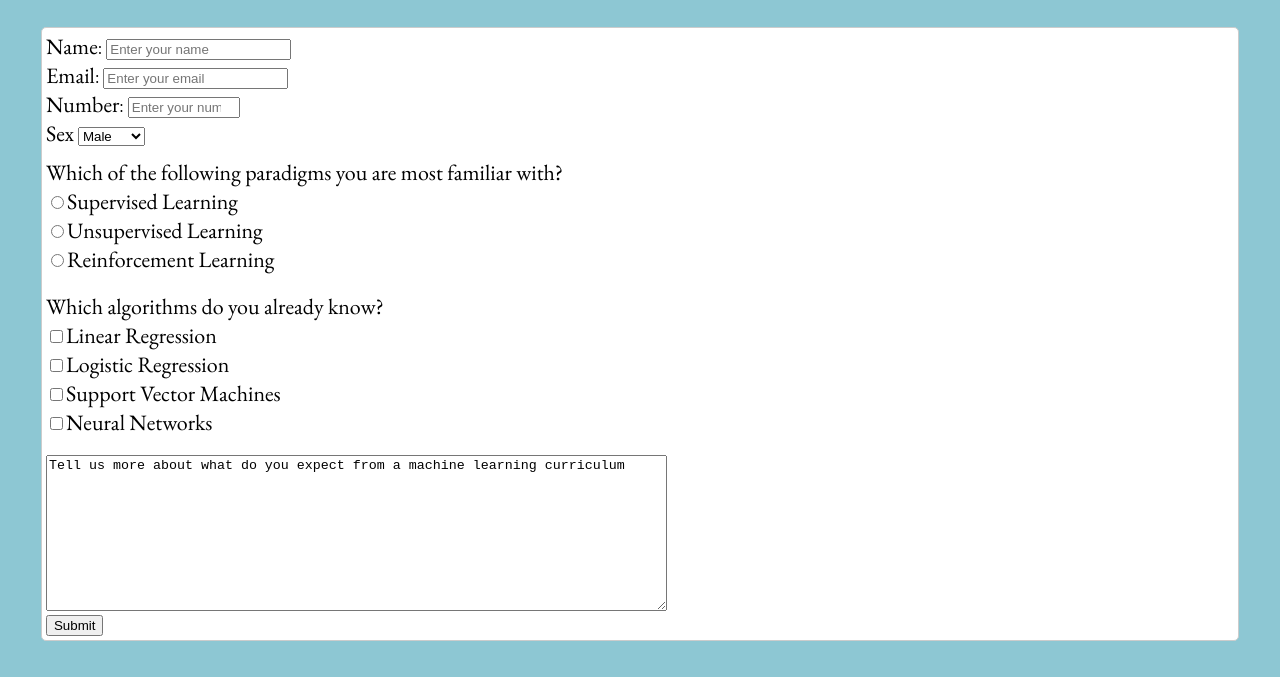
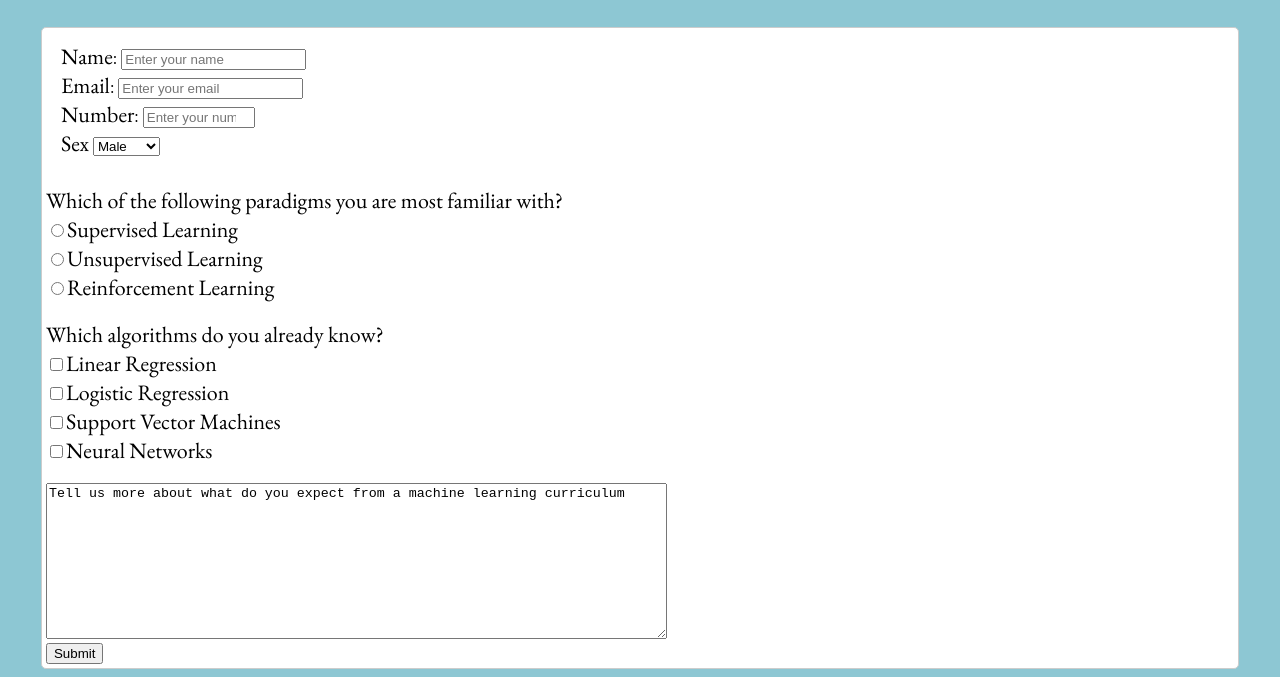
Before and after one commit to ibacaraujo/responsive-survey-form-project, a plain HTML site: page index.html in a window 1280 px wide. Shown: the part 187-864 px from the top of the page. Before the commit the page ends 836 px from the top, so only its background shows below. Drawn offline with nearby package versions, Linux system fonts and the light colour scheme.

Commit message:
Add margin to personal information section

```diff
--- a/index.html
+++ b/index.html
@@ -10,6 +10,7 @@
   <h1 id="title">Survey Form</h1>
   <p id="description">What do you think about a machine learning curriculum?</p>
   <form id="survey-form">
+    <div id="personal-info">
       <label id="name-label">Name</label>:
       <input id="name" type="text" placeholder="Enter your name" required>
       <br>
@@ -24,7 +25,9 @@
         <option>Male</option>
         <option>Female</option>
     </select>
+    </div>
     <br>
+    <div id="questions">
       <label id="paradigm">Which of the following paradigms you are most familiar with?</label>
       <br>
       <div class="radio-group">
@@ -43,6 +46,7 @@
         <input type="checkbox" value="support-vector-machines"><label>Support Vector Machines</label><br>
         <input type="checkbox" value="neural-networks"><label>Neural Networks</label><br>
       </div>
+    </div>
     <br>
     <textarea name="machine-learning-textarea" rows="10" cols="75">Tell us more about what do you expect from a machine learning curriculum</textarea>
     <br>
--- a/style.css
+++ b/style.css
@@ -19,9 +19,18 @@
 	background-color: white;
 }
 
+#personal-info {
+	margin-top: 10px;
+	margin-left: 15px;
+}
+
 label {
 	font-family: 'EB Garamond', serif;
 	font-size: 22px;
+}
+
+input {
+
 }
 
 #paradigm {
```
Lines whose indentation alone changed are shown as unchanged.
